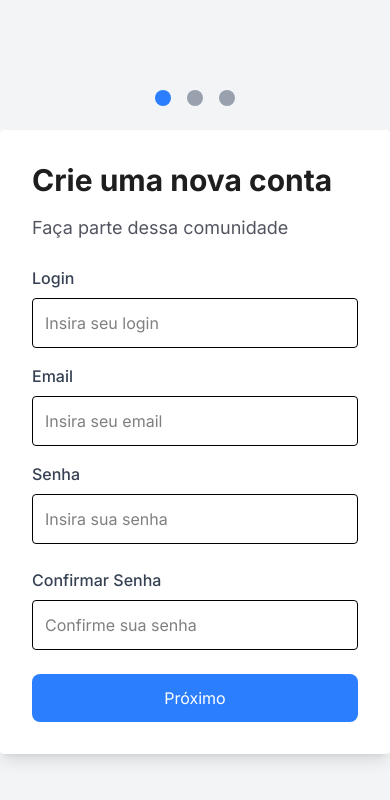
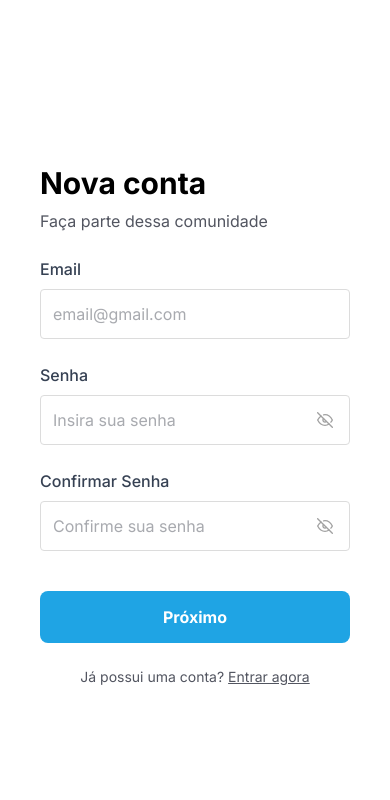
Before and after one commit to enzomurayama/nexus, a React (Vite) app in the folder frontend/: page /register in a window 390 px wide. Shown: the top 800 px of the page. Built offline with nearby package versions, Linux system fonts and the light colour scheme.

Commit message:
style: login + register

```diff
--- a/frontend/src/pages/Login.jsx
+++ b/frontend/src/pages/Login.jsx
@@ -3,7 +3,7 @@ import { FiEye, FiEyeOff } from 'react-icons/fi';
 import axios from 'axios';
 
 export default function Login() {
-  const [login, setLogin] = useState('');
+  const [email, setEmail] = useState('');
   const [password, setPassword] = useState('');
   const [showPassword, setShowPassword] = useState(false);
   const [error, setError] = useState('');
@@ -12,7 +12,7 @@ export default function Login() {
     e.preventDefault();
     try {
       const response = await axios.post('http://localhost:8000/token', {
-        username: login,
+        username: email,
         password: password,
       }, {
         headers: { 'Content-Type': 'application/x-www-form-urlencoded' }
@@ -26,8 +26,8 @@ export default function Login() {
   };
 
   return (
-    <div className="min-h-screen flex items-center justify-center sm:bg-[url('/login-bg.png')] bg-cover bg-center xl:pr-40 xl:justify-end ">
-      <div className="w-full h-[570px] px-2 flex items-center justify-center bg-white rounded-xl sm:w-[510px]">
+    <div className="min-h-screen flex items-center justify-center sm:bg-[url('/login-bg.png')] bg-cover bg-center xl:pr-40 xl:justify-end">
+      <div className="w-full px-2 py-8 flex items-center justify-center bg-white rounded-xl sm:w-[510px]">
         <div className="w-full max-w-md p-8">
           <h2 className="text-3xl font-bold mb-2">
             Entrar
@@ -37,31 +37,31 @@ export default function Login() {
 
           <form onSubmit={handleSubmit}>
             <div className="mb-6">
-              <label htmlFor="login" className="block text-gray-700 font-medium mb-2">Email</label>
+              <label htmlFor="email" className="block text-gray-700 font-medium mb-2">Email</label>
               <input
-                type="text"
-                id="login"
-                value={login}
-                onChange={(e) => setLogin(e.target.value)}
+                type="email"
+                id="email"
+                value={email}
+                onChange={(e) => setEmail(e.target.value)}
                 placeholder="email@gmail.com"
                 className="w-full p-3 text-textc border border-[#dcdcdc] rounded focus:outline-none"
               />
             </div>
 
             <div className="mb-2">
-              <label htmlFor="senha" className="block text-gray-700 font-medium mb-2">Senha</label>
+              <label htmlFor="password" className="block text-gray-700 font-medium mb-2">Senha</label>
 
               <div className="w-full flex justify-between items-center pr-4 gap-2 border border-[#dcdcdc] rounded">
                 <input
                   type={showPassword ? "text" : "password"}
-                  id="senha"
+                  id="password"
                   value={password}
                   onChange={(e) => setPassword(e.target.value)}
                   placeholder="Insira sua senha"
                   className="grow max-w-[90%] p-3 text-textc focus:outline-none"
                 />
 
-                <button onClick={() => setShowPassword(!showPassword)}>
+                <button type="button" onClick={() => setShowPassword(!showPassword)}>
                   {showPassword ? (
                     <FiEye className="text-neutral-400 transition duration-300 ease-in-out" size={16} />
                   ) : (
--- a/frontend/src/pages/Register.jsx
+++ b/frontend/src/pages/Register.jsx
@@ -1,77 +1,77 @@
-import React, { useState } from 'react';
-import axios from 'axios';
-import { z } from 'zod';
-import { useNavigate } from 'react-router-dom';
-import { ToastContainer, toast } from 'react-toastify';
-import 'react-toastify/dist/ReactToastify.css';
+import React, { useState } from "react";
+import axios from "axios";
+import { z } from "zod";
+import { useNavigate } from "react-router-dom";
+import { ToastContainer, toast } from "react-toastify";
+import { FiEye, FiEyeOff } from 'react-icons/fi';
+import "react-toastify/dist/ReactToastify.css";
 
-// Validation schema remains the same
-const registerSchema = z.object({
-  login: z.string().min(3, { message: "Login deve ter pelo menos 3 caracteres" }),
+const registerSchema = z
+  .object({
     email: z.string().email({ message: "Email inválido" }),
-  password: z.string().min(6, { message: "Senha deve ter pelo menos 6 caracteres" }),
-  confirmarSenha: z.string(),
-  telefone: z.string().min(10, { message: "Telefone deve ter pelo menos 10 dígitos" }),
-  endereco: z.string().min(5, { message: "Endereço deve ter pelo menos 5 caracteres" }),
-  tipo_conta: z.enum(['usuario_comum', 'voluntario'])
-}).refine(data => data.password === data.confirmarSenha, {
+    password: z
+      .string()
+      .min(6, { message: "Senha deve ter pelo menos 6 caracteres" }),
+    confirmPassword: z.string(),
+    telefone: z
+      .string()
+      .min(10, { message: "Telefone deve ter pelo menos 10 dígitos" }),
+    endereco: z
+      .string()
+      .min(5, { message: "Endereço deve ter pelo menos 5 caracteres" }),
+  })
+  .refine((data) => data.password === data.confirmPassword, {
     message: "As senhas não coincidem",
-  path: ["confirmarSenha"]
+    path: ["confirmPassword"],
   });
 
-const Register = () => {
+export default function Register() {
   const navigate = useNavigate();
   const [currentTab, setCurrentTab] = useState(1);
   const [isModalOpen, setIsModalOpen] = useState(false);
+  const [showPassword, setShowPassword] = useState(false);
+  const [showCPassword, setShowCPassword] = useState(false);
+  const [error, setError] = useState("");
   const [formData, setFormData] = useState({
-    login: '',
-    email: '',
-    password: '',
-    confirmarSenha: '',
-    telefone: '',
-    endereco: '',
-    tipo_conta: 'usuario_comum',
+    email: "",
+    password: "",
+    confirmPassword: "",
+    telefone: "",
+    endereco: "",
   });
-  const [error, setError] = useState('');
 
   const handleInputChange = (e) => {
     setFormData({ ...formData, [e.target.id]: e.target.value });
-  };
-
-  const showTab = (tabNumber) => {
-    setCurrentTab(tabNumber);
   };
 
   const openModal = async () => {
     try {
       // Validate data before sending
       registerSchema.parse(formData);
-      await axios.post('http://localhost:8000/register', {
-        login: formData.login,
+      await axios.post("http://localhost:8000/register", {
         email: formData.email,
         password: formData.password,
         telefone: formData.telefone,
         endereco: formData.endereco,
-        tipo_conta: formData.tipo_conta,
       });
 
       // Show success toast
-      toast.success('Cadastrado com sucesso!', {
+      toast.success("Cadastrado com sucesso!", {
         position: "top-right",
         autoClose: 2000,
         hideProgressBar: false,
         closeOnClick: true,
         pauseOnHover: true,
         draggable: true,
-        onClose: () => navigate("/login") // Redirect after toast closes
+        onClose: () => navigate("/login"), // Redirect after toast closes
       });
 
-      setError('');
+      setError("");
     } catch (err) {
       if (err instanceof z.ZodError) {
         setError(err.errors[0].message);
       } else {
-        setError('Erro ao cadastrar. Login ou email já existem.');
+        setError("Erro ao cadastrar. Login ou email já existem.");
       }
     }
   };
@@ -81,78 +81,82 @@ const Register = () => {
   };
 
   return (
-    <div className="flex min-h-screen">
-      <div
-        className="w-1/2 bg-cover bg-center hidden md:block"
-        style={{ backgroundImage: "url('/login-bg.png')" }}
-      />
-      <div className="md:w-1/2 w-full flex flex-col items-center justify-center bg-gray-100">
-        <div className="tab-nav flex items-center mb-6">
-          {[1, 2, 3].map(tab => (
-            <button
-              key={tab}
-              className={`w-4 h-4 ${currentTab === tab ? 'bg-blue-500' : 'bg-gray-400'} rounded-full mx-2 focus:outline-none`}
-              onClick={() => showTab(tab)}
-            />
-          ))}
-        </div>
+    <div className="min-h-screen flex items-center justify-center sm:bg-[url('/register-bg.png')] bg-cover bg-center xl:pr-40 xl:justify-end">
+      <div className="w-full px-2 py-8 flex flex-col items-center justify-center bg-white rounded-xl sm:w-[510px]">
 
-        {error && <p className="text-red-500 mb-4">{error}</p>}
+        {/* Tab 1 */}
+        <div className={`tab-content w-full max-w-md p-8 pb-6 ${currentTab !== 1 && "hidden"}`}>
+          <h2 className="text-3xl font-bold mb-2">
+            Nova conta
+          </h2>
 
-        {/* Tab content remains the same */}
-        {/* Tab 1 */}
-        <div className={`tab-content w-full max-w-md p-8 bg-white shadow-lg rounded ${currentTab !== 1 && 'hidden'}`}>
-          <h2 className="text-3xl font-bold text-[#1E1E1E] mb-4">Crie uma nova conta</h2>
-          <p className="text-lg text-[#525560] mb-6">Faça parte dessa comunidade</p>
+          <p className="text-md text-textc mb-6">
+            Faça parte dessa comunidade
+          </p>
+
           <form>
-            <div className="mb-4">
-              <label htmlFor="login" className="block text-gray-700 font-medium mb-2">Login</label>
-              <input
-                type="text"
-                id="login"
-                value={formData.login}
-                onChange={handleInputChange}
-                placeholder="Insira seu login"
-                className="w-full p-3 border rounded focus:outline-none focus:ring focus:ring-blue-300"
-              />
-            </div>
-            <div className="mb-4">
+            <div className="mb-6">
               <label htmlFor="email" className="block text-gray-700 font-medium mb-2">Email</label>
               <input
                 type="email"
                 id="email"
                 value={formData.email}
                 onChange={handleInputChange}
-                placeholder="Insira seu email"
-                className="w-full p-3 border rounded focus:outline-none focus:ring focus:ring-blue-300"
+                placeholder="email@gmail.com"
+                className="w-full p-3 text-textc border border-[#dcdcdc] rounded focus:outline-none"
               />
             </div>
+
             <div className="mb-6">
               <label htmlFor="password" className="block text-gray-700 font-medium mb-2">Senha</label>
+
+              <div className="w-full flex justify-between items-center pr-4 gap-2 border border-[#dcdcdc] rounded">
                 <input
-                type="password"
+                  type={showPassword ? "text" : "password"}
                   id="password"
                   value={formData.password}
                   onChange={handleInputChange}
                   placeholder="Insira sua senha"
-                className="w-full p-3 border rounded focus:outline-none focus:ring focus:ring-blue-300"
+                  className="grow max-w-[90%] p-3 text-textc focus:outline-none"
                 />
+
+                <button type="button" onClick={() => setShowPassword(!showPassword)}>
+                  {showPassword ? (
+                    <FiEye className="text-neutral-400 transition duration-300 ease-in-out" size={16} />
+                  ) : (
+                    <FiEyeOff className="text-neutral-400 transition duration-300 ease-in-out" size={16} />
+                  )}
+                </button>
               </div>
-            <div className="mb-6">
-              <label htmlFor="confirmarSenha" className="block text-gray-700 font-medium mb-2">Confirmar Senha</label>
+            </div>
+
+            <div className="mb-10">
+              <label htmlFor="confirmPassword" className="block text-gray-700 font-medium mb-2">Confirmar Senha</label>
+
+              <div className="w-full flex justify-between items-center pr-4 gap-2 border border-[#dcdcdc] rounded">
                 <input
-                type="password"
-                id="confirmarSenha"
-                value={formData.confirmarSenha}
+                  type={showCPassword ? "text" : "password"}
+                  id="confirmPassword"
+                  value={formData.confirmPassword}
                   onChange={handleInputChange}
                   placeholder="Confirme sua senha"
-                className="w-full p-3 border rounded focus:outline-none focus:ring focus:ring-blue-300"
+                  className="grow max-w-[90%] p-3 text-textc focus:outline-none"
                 />
+
+                <button type="button" onClick={() => setShowCPassword(!showCPassword)}>
+                  {showCPassword ? (
+                    <FiEye className="text-neutral-400 transition duration-300 ease-in-out" size={16} />
+                  ) : (
+                    <FiEyeOff className="text-neutral-400 transition duration-300 ease-in-out" size={16} />
+                  )}
+                </button>
               </div>
+            </div>
+
             <button
               type="button"
-              className="w-full rounded-lg bg-blue-500 text-white py-3 hover:bg-blue-600 transition duration-300 cursor-pointer"
-              onClick={() => showTab(2)}
+              className="w-full rounded-lg bg-primary text-white font-bold py-3.5 transition duration-300 hover:bg-[#006BB1]"
+              onClick={() => setCurrentTab(2)}
             >
               Próximo
             </button>
@@ -160,82 +164,95 @@ const Register = () => {
         </div>
 
         {/* Tab 2 */}
-        <div className={`tab-content w-full max-w-md p-8 bg-white shadow-lg rounded ${currentTab !== 2 && 'hidden'}`}>
-          <h2 className="text-3xl font-bold text-[#1E1E1E] mb-4">Mais informações</h2>
-          <p className="text-lg text-[#525560] mb-6">Essas informações são importantes para contato e localização</p>
+        <div className={`tab-content w-full max-w-md p-8 pb-6 ${currentTab !== 2 && "hidden"}`}>
+          <h2 className="text-3xl font-bold mb-2">
+            Mais informações
+          </h2>
+
+          <p className="text-md text-textc mb-6">
+            Importante para contato e localização
+          </p>
+
           <form>
-            <div className="mb-4">
-              <label htmlFor="telefone" className="block text-gray-700 font-medium mb-2">Telefone</label>
+            <div className="mb-6">
+              <label htmlFor="telefone" className="block text-gray-700 font-medium mb-2">
+                Telefone
+              </label>
+
               <input
                 type="text"
                 id="telefone"
                 value={formData.telefone}
                 onChange={handleInputChange}
-                placeholder="+55 11 972010692"
-                className="w-full p-3 border rounded focus:outline-none focus:ring focus:ring-blue-300"
+                placeholder="+55 (xx) xxxxx-xxxx"
+                className="w-full p-3 text-textc border border-[#dcdcdc] rounded focus:outline-none"
               />
             </div>
-            <div className="mb-6">
-              <label htmlFor="endereco" className="block text-gray-700 font-medium mb-2">Endereço</label>
+
+            <div className="mb-10">
+              <label htmlFor="endereco" className="block text-gray-700 font-medium mb-2">
+                Endereço
+              </label>
+
               <input
                 type="text"
                 id="endereco"
                 value={formData.endereco}
                 onChange={handleInputChange}
                 placeholder="Insira seu endereço"
-                className="w-full p-3 border rounded focus:outline-none focus:ring focus:ring-blue-300"
+                className="w-full p-3 text-textc border border-[#dcdcdc] rounded focus:outline-none"
               />
             </div>
+
+            <div className="flex gap-4">
               <button
                 type="button"
-              className="w-full rounded-lg bg-blue-500 text-white py-3 hover:bg-blue-600 transition duration-300 cursor-pointer"
-              onClick={() => showTab(3)}
+                className="w-[25%] rounded-lg bg-white text-primary border font-bold py-3.5 transition duration-300"
+                onClick={() => setCurrentTab(1)}
               >
-              Próximo
+                Voltar
               </button>
-          </form>
-        </div>
 
-        {/* Tab 3 */}
-        <div className={`tab-content w-full max-w-md p-8 bg-white shadow-lg rounded ${currentTab !== 3 && 'hidden'}`}>
-          <h2 className="text-3xl font-bold text-[#1E1E1E] mb-4">Tipo de conta</h2>
-          <p className="text-lg text-[#525560] mb-6">Aqui você pode escolher entre uma conta de usuário comum ou voluntário</p>
-          <form>
-            <div className="mb-6">
-              <label htmlFor="tipo_conta" className="block text-gray-700 font-medium mb-2">Tipo de Conta</label>
-              <select
-                id="tipo_conta"
-                value={formData.tipo_conta}
-                onChange={handleInputChange}
-                className="w-full p-3 border rounded focus:outline-none focus:ring focus:ring-blue-300"
-              >
-                <option value="usuario_comum">Usuário Comum</option>
-                <option value="voluntario">Voluntário</option>
-              </select>
-            </div>
               <button
-              type="button"
-              className="w-full rounded-lg bg-blue-500 text-white py-3 hover:bg-blue-600 transition duration-300 cursor-pointer"
+                type="submit"
+                className="grow rounded-lg bg-primary text-white font-bold py-3.5 transition duration-300 hover:bg-[#006BB1]"
                 onClick={openModal}
               >
                 Concluir
               </button>
+            </div>
           </form>
+        </div>
+
+        <div className="flex text-center mb-6 justify-center gap-1">
+          <p className="text-textc text-sm">
+            Já possui uma conta?
+          </p>
+
+          <a href="/login" className="text-textc text-sm underline">
+            Entrar agora
+          </a>
         </div>
 
         {/* Modal */}
         {isModalOpen && (
           <div className="fixed inset-0 flex items-center justify-center text-center bg-black bg-opacity-50">
             <div className="bg-white rounded-lg shadow-lg w-full max-w-sm p-6">
-              <h3 className="text-xl font-bold text-black mb-4">Email de confirmação enviado</h3>
+              <h3 className="text-xl font-bold text-black mb-4">
+                Email de confirmação enviado
+              </h3>
+
               <p className="text-[#525560] mb-6">
-                Acabamos de enviar um email de confirmação para <span className="text-[#1FA4E4]">{formData.email}</span>
+                Acabamos de enviar um email de confirmação para{" "}
+                <span className="text-[#1FA4E4]">{formData.email}</span>
               </p>
+
               <input
                 type="text"
                 placeholder="Código de confirmação"
                 className="w-full p-3 mb-4 border border-[#D4D4D4] rounded focus:outline-none focus:ring focus:ring-blue-300"
               />
+
               <div className="flex justify-between">
                 <button
                   className="px-4 py-2 bg-white border border-[#1FA4E4] text-[#1FA4E4] rounded hover:bg-blue-50 transition duration-300 mr-2"
@@ -243,9 +260,8 @@ const Register = () => {
                 >
                   Cancelar
                 </button>
-                <button
-                  className="px-4 py-2 text-white rounded hover:bg-blue-600 transition duration-300 bg-[#1FA4E4]"
-                >
+
+                <button className="px-4 py-2 text-white rounded hover:bg-blue-600 transition duration-300 bg-[#1FA4E4]">
                   Confirmar
                 </button>
               </div>
@@ -253,10 +269,7 @@ const Register = () => {
           </div>
         )}
       </div>
-      {/* Add ToastContainer at the end */}
       <ToastContainer />
     </div>
   );
 };
-
-export default Register;
```
Also changed, not shown: frontend/public/pedido-1.png (deleted), frontend/public/register-bg.png (added). Lines whose indentation alone changed are shown as unchanged.
